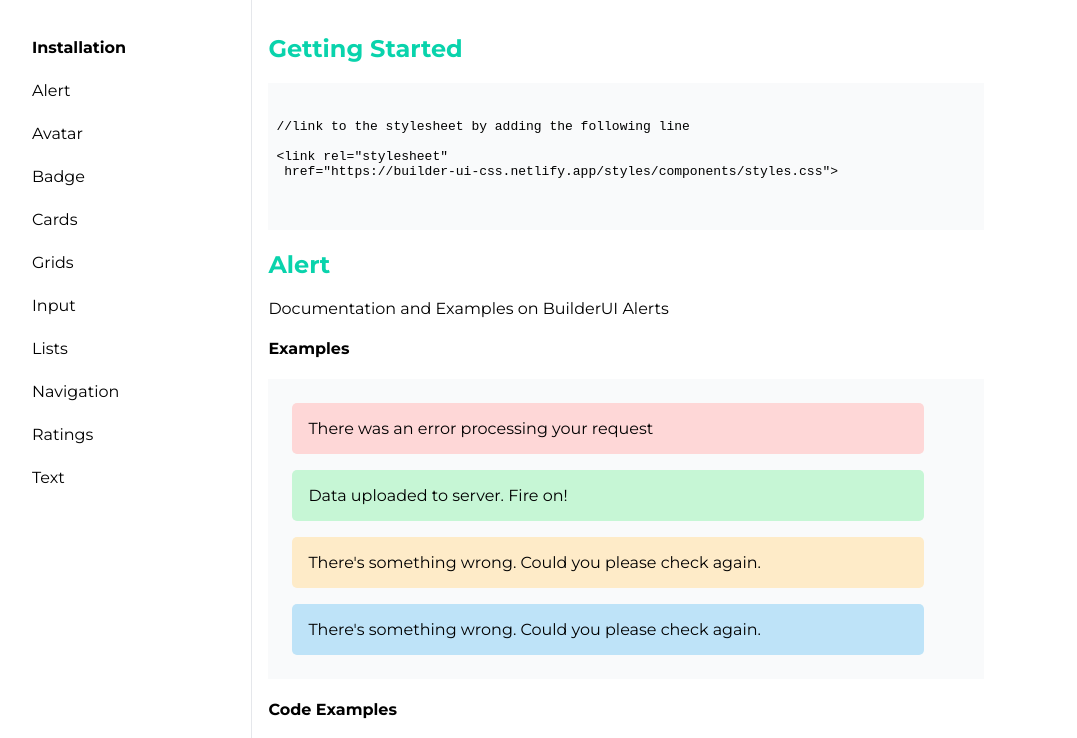
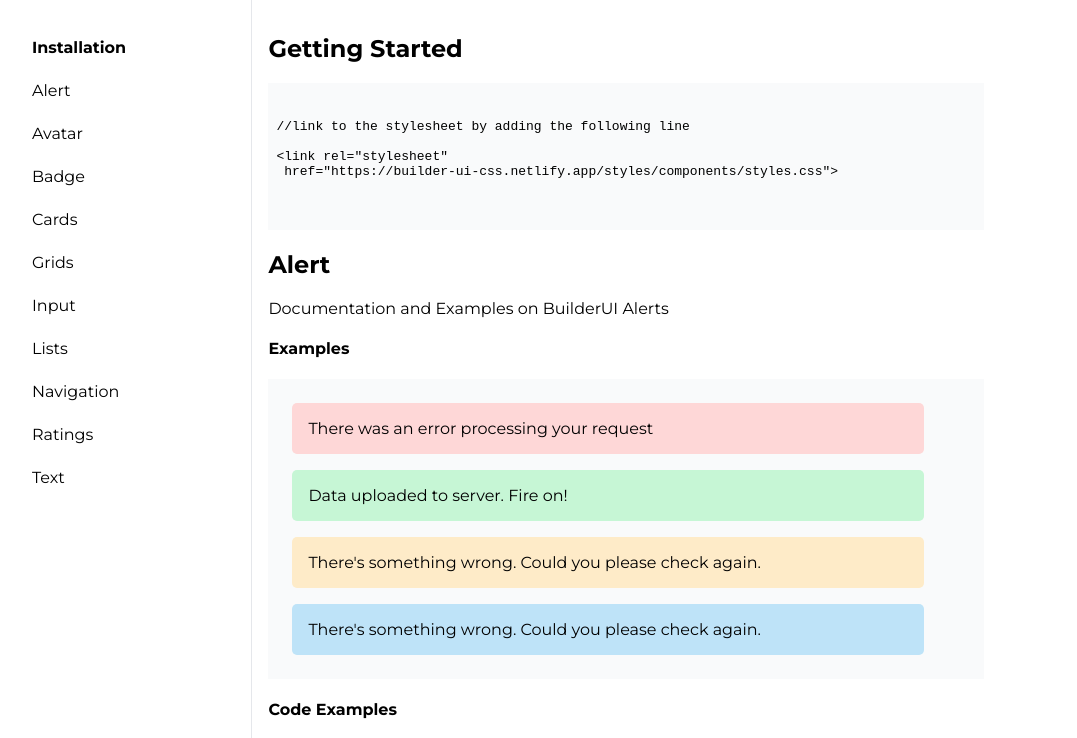
Before and after one commit to shanudjn/BuilderUI, a plain HTML site: page index.html in a window 1280 px wide. Shown: the part 59-797 px from the top of the page, without its empty margins (0-1077 px from the left). Drawn offline with Linux system fonts and the light colour scheme.

Commit message:
removed color hrom h1

```diff
--- a/styles/styles.css
+++ b/styles/styles.css
@@ -80,11 +80,7 @@ body{
     /* border:1px solid yellow; */
     padding:1rem;
 }
-.doc h2{
-    color: var(--primary-color);
 
-
-}
 .div-example .heading {
     color: black;
 }
```
